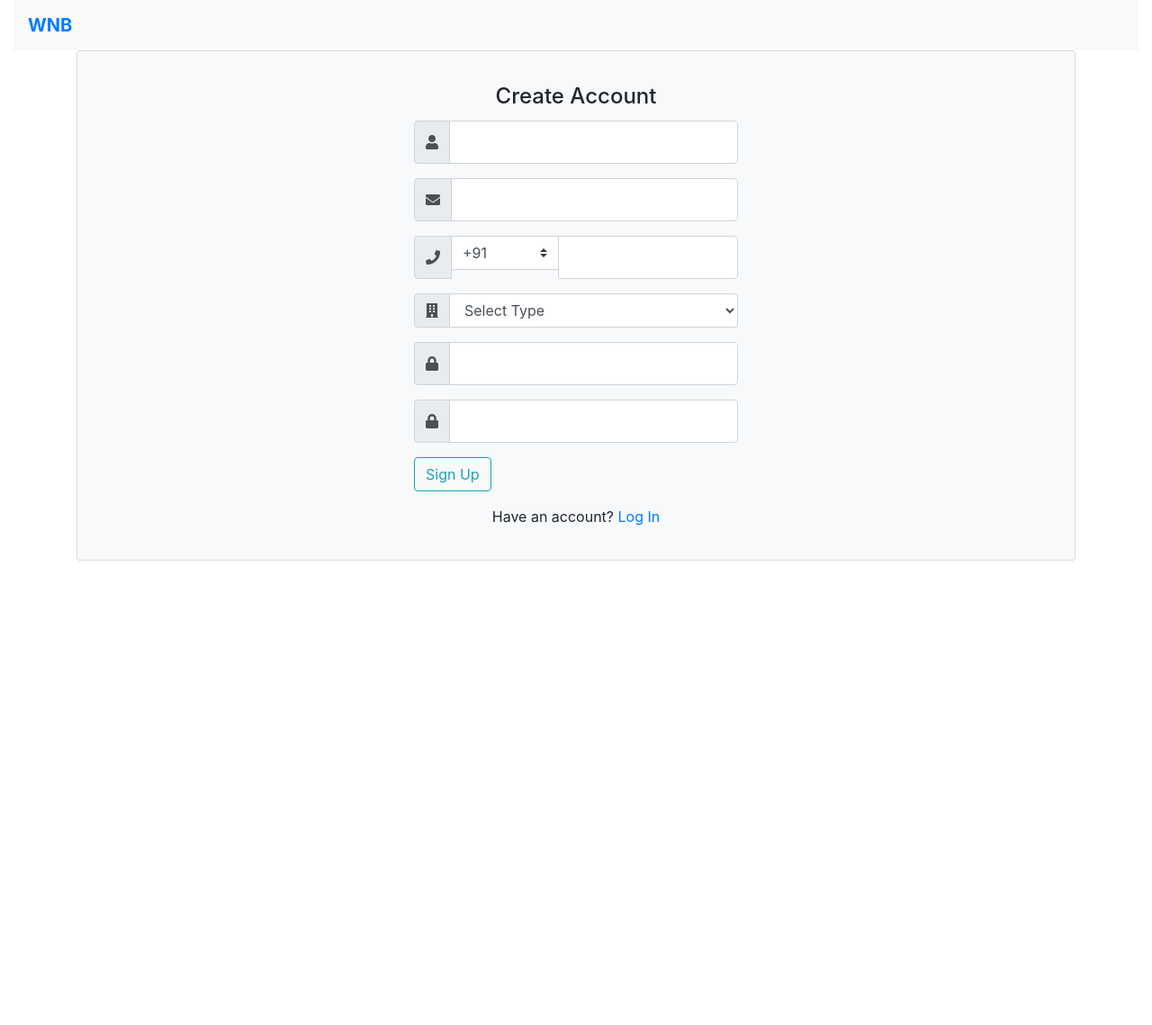
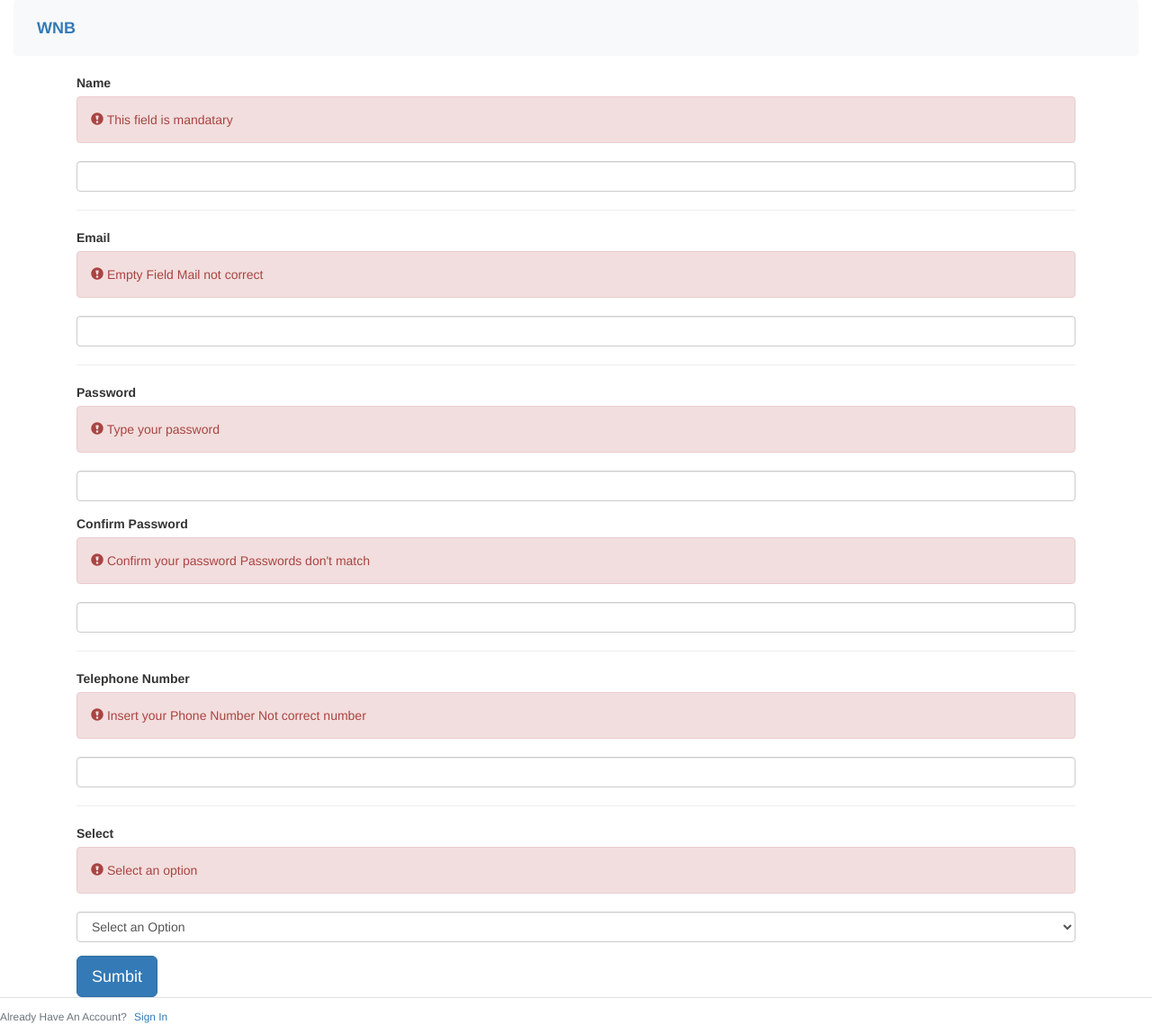
Before and after one commit to gokulchapparath/mcaproject, a Flask app: page /register in a window 1280 px wide. Shown: the whole page at 90% size. Before the commit the page ends 623 px from the top, so only its background shows below. Run offline with Flask 2, Linux system fonts and the light colour scheme; some libraries are stand-ins or nearby versions.

Commit message:
oct 21 23:08

```diff
--- a/server.py
+++ b/server.py
@@ -35,7 +35,7 @@ def admin():
 @app.route("/")
 @app.route("/home")
 def home():
-    return render_template('home.html',  methods=['GET', 'POST'])
+    return render_template('home.html',  methods=['GET', 'POST', 'DELETE', 'PUT'])
 
 
 @app.route("/register")
@@ -44,7 +44,7 @@ def register():
     if form.validate_on_submit():
         flash(f'Account created for {form.username.data}!', 'success')
         return redirect(url_for('home'))
-    return render_template('registration.html', form=form, methods=['GET', 'POST'])
+    return render_template('registration.html', form=form, methods=['GET', 'POST' 'DELETE', 'PUT'])
 
 
 @app.route("/addnewnotice")
--- a/templates/registration.html
+++ b/templates/registration.html
@@ -1,155 +1,149 @@
 {% extends "layout.html" %}
 {% block headu %}
-<link href="//maxcdn.bootstrapcdn.com/bootstrap/4.0.0/css/bootstrap.min.css" rel="stylesheet" id="bootstrap-css">
-    <script src="//maxcdn.bootstrapcdn.com/bootstrap/4.0.0/js/bootstrap.min.js"></script>
-    <script src="//cdnjs.cloudflare.com/ajax/libs/jquery/3.2.1/jquery.min.js"></script>
-    <link rel="stylesheet" href="https://use.fontawesome.com/releases/v5.0.8/css/all.css">
+
     <title>Registration</title>
 {% endblock headu %}
 
+
+
 {% block content %}
 <body>
-    <div class="container">
-        <div class="card bg-light">
-            <article class="card-body mx-auto" style="max-width: 400px;">
-                <h4 class="card-title mt-3 text-center">Create Account</h4>
+
+ <link rel="stylesheet" href="https://maxcdn.bootstrapcdn.com/bootstrap/3.3.6/css/bootstrap.min.css">
+ <link rel="stylesheet" href="https://maxcdn.bootstrapcdn.com/font-awesome/4.5.0/css/font-awesome.min.css">
+          <script src="https://maxcdn.bootstrapcdn.com/bootstrap/3.3.6/js/bootstrap.min.js"></script>
+           <script src="//code.jquery.com/jquery-1.12.0.min.js"></script>
 
 
-                <form method="POST" action="">
-                    {{ form.hidden_tag() }}
-                    <div class="form-group input-group">
-                        <div class="input-group-prepend">
-                            <span class="input-group-text"> <i class="fa fa-user"></i> </span>
-                        </div>
-
-
-                    {% if form.username.errors %}
-                        {{ form.username(class="form-control form-control-lg is-invalid") }}
-                        <div class="invalid-feedback">
-                            {% for error in form.username.errors %}
-                                <span>{{ error }}</span>
-                            {% endfor %}
-                        </div>
-                    {% else %}
-                        {{ form.username(class="form-control form-control-lg") }}
-                    {% endif %}
-                    </div> <!-- form-group// -->
+  <div class="container">
+      <div class="row">
+          <div class="col-sm-12">
+            <form id="form" method="PUT">
 
 
 
 
+    <div class="form-group">
+        <label class="control-label" for="input_1">Name</label>
+        <div class="form-input-error-msg alert alert-danger">
+            <span class="glyphicon glyphicon-exclamation-sign"></span> This field is mandatary</div>
+        <input type="text" id="input_1" class="form-control validate">
+    </div>
 
-                    <div class="form-group input-group">
-                        <div class="input-group-prepend">
-                            <span class="input-group-text"> <i class="fa fa-envelope"></i> </span>
-                        </div>
+    <!-- Email -->
+    <!-- ==================================================================== -->
+    <hr>
 
-                    {% if form.email.errors %}
-                        {{ form.email(class="form-control form-control-lg is-invalid") }}
-                        <div class="invalid-feedback">
-                            {% for error in form.email.errors %}
-                                <span>{{ error }}</span>
-                            {% endfor %}
-                        </div>
-                    {% else %}
-                        {{ form.email(class="form-control form-control-lg") }}
-                    {% endif %}
-                    </div> <!-- form-group// -->
+    <div class="form-group">
+        <label class="control-label" for="email">Email</label>
+        <div class="form-input-error-msg alert alert-danger">
+            <span class="glyphicon glyphicon-exclamation-sign"></span> <span class="error-empty">Empty Field</span>
+            <span class="error-wrong">Mail not correct</span>
+        </div>
+        <input type="email" id="email" class="form-control validate email-format">
+    </div>
+
+    <!-- Password -->
+    <!-- ==================================================================== -->
+    <hr>
+
+    <div class="form-group">
+        <label class="control-label" for="password">Password</label>
+        <div class="form-input-error-msg alert alert-danger">
+            <span class="glyphicon glyphicon-exclamation-sign"></span> Type your password
+        </div>
+        <input type="password" id="password" class="form-control validate pswd">
+    </div>
+
+    <div class="form-group">
+        <label class="control-label" for="passwordConfirm">Confirm Password</label>
+        <div class="form-input-error-msg alert alert-danger">
+            <span class="glyphicon glyphicon-exclamation-sign"></span>
+            <span class="error-empty">Confirm your password</span>
+            <span class="error-wrong">Passwords don't match</span>
+        </div>
+        <input type="password" id="passwordConfirm" class="form-control validate pswd-confirm" data-confirm="#password">
+    </div>
+
+    <!-- Phone Inputs -->
+    <!-- ==================================================================== -->
+    <hr>
+
+    <div class="form-group">
+        <label class="control-label" for="phone">Telephone Number</label>
+        <div class="form-input-error-msg alert alert-danger">
+            <span class="glyphicon glyphicon-exclamation-sign"></span>
+            <span class="error-empty"> Insert your Phone Number</span>
+            <span class="error-wrong" >Not correct number</span>
+        </div>
+        <input type="tel" id="phone" class="form-control validate">
+    </div>
+
+    <!-- Selects -->
+    <!-- ==================================================================== -->
+    <hr>
+
+    <div class="form-group">
+        <label class="control-label" for="select_1">Select</label>
+        <div class="form-input-error-msg alert alert-danger">
+            <span class="glyphicon glyphicon-exclamation-sign"></span> Select an option
+        </div>
+        <select id="select_1" class="validate form-control">
+            <option class="not-option">Select an Option</option>
+            <option val="1">Option 1</option>
+            <option val="2">Option 2</option>
+            <option val="3">Option 3</option>
+        </select>
+    </div>
 
 
 
+    <button id="submit" class="btn btn-primary btn-lg">Sumbit</button>
+        <script src="{ url_for('static', filename='formValidator.js') }}">
+            $(document).ready(function() {
+                var globOpts = {
+                    bootstrap: true,
+                    mail: {
+                        format: true,
+                        confirm: true
+                    },
+                    password: {
+                        format: true,
+                        formatRegEx: /\b([A-Z0-9])([a-z0-9]+)?\b/gm,
+                        confirm: true
+                    },
+                    telephone: {
+                        numbersOnly: false
+                    },
+                    showErrors: true
+                }
 
+                var fv = new formValidator(globOpts)
+                var validation = fv.validate('#form', '#submit', {
+                    success: function() {
+                        alert('validation success!')
+                    },
+                    fail: function() {
+                        alert('validation fail!')
+                    }
+                });
 
-                    <div class="form-group input-group">
-                        <div class="input-group-prepend">
-                            <span class="input-group-text"> <i class="fa fa-phone"></i> </span>
-                        </div>
-                        <select class="custom-select" style="max-width: 120px;">
-                            <option selected="">+91</option>
-                        </select>
+            });
 
+        </script>
+</form>
 
-                    {% if form.phone.errors %}
-                        {{ form.phone(class="form-control form-control-lg is-invalid") }}
-                        <div class="invalid-feedback">
-                            {% for error in form.phone.errors %}
-                                <span>{{ error }}</span>
-                            {% endfor %}
-                        </div>
-                    {% else %}
-                        {{ form.phone(class="form-control form-control-lg") }}
-                    {% endif %}
-                    </div> <!-- form-group// -->
+        <!-- Javascript -->
 
+          </div>
+      </div>
+  </div>
+    <div class="border-top pt-3">
+        <small class="text-muted">
+            Already Have An Account? <a class="ml-2" href="{{ url_for('home') }}">Sign In</a>
+        </small>
+    </div>
 
-
-                    <div class="form-group input-group">
-                        <div class="input-group-prepend">
-                            <span class="input-group-text"> <i class="fa fa-building"></i> </span>
-                        </div>
-                        <select class="form-control">
-                            <option selected=""> Select Type</option>
-                            <option>PRINCIPAL</option>
-                            <option>MCA_HOD</option>
-                            <option>CS_HOD</option>
-                            <option>IT_HOD</option>
-                            <option>CIVIL_HOD</option>
-                            <option>EI_HOD</option>
-                            <option>EC_HOD</option>
-                            <option>EEE_HOD</option>
-                            <option>USER</option>
-                        </select>
-                    </div> <!-- form-group end.// -->
-
-
-
-
-                    <div class="form-group input-group">
-                        <div class="input-group-prepend">
-                            <span class="input-group-text"> <i class="fa fa-lock"></i> </span>
-                        </div>
-
-                    {% if form.password.errors %}
-                        {{ form.password(class="form-control form-control-lg is-invalid") }}
-                        <div class="invalid-feedback">
-                            {% for error in form.password.errors %}
-                                <span>{{ error }}</span>
-                            {% endfor %}
-                        </div>
-                    {% else %}
-                        {{ form.password(class="form-control form-control-lg") }}
-                    {% endif %}
-                    </div> <!-- form-group// -->
-                    <div class="form-group input-group">
-                        <div class="input-group-prepend">
-                            <span class="input-group-text"> <i class="fa fa-lock"></i> </span>
-                        </div>
-
-                    {% if form.confirm_password.errors %}
-                        {{ form.confirm_password(class="form-control form-control-lg is-invalid") }}
-                        <div class="invalid-feedback">
-                            {% for error in form.confirm_password.errors %}
-                                <span>{{ error }}</span>
-                            {% endfor %}
-                        </div>
-                    {% else %}
-                        {{ form.confirm_password(class="form-control form-control-lg") }}
-                    {% endif %}
-                    </div> <!-- form-group// -->
-
-
-
-                    <div class="form-group">
-                         {{ form.submit(class="btn btn-outline-info") }}
-                    </div> <!-- form-group// -->
-
-
-                    <p class="text-center">Have an account? <a href="/">Log In</a> </p>
-                </form>
-            </article>
-        </div> <!-- card.// -->
-
-    </div>
 </body>
 
 
```
Also changed, not shown: static/formValidator.js (added, +279 -0 lines).
